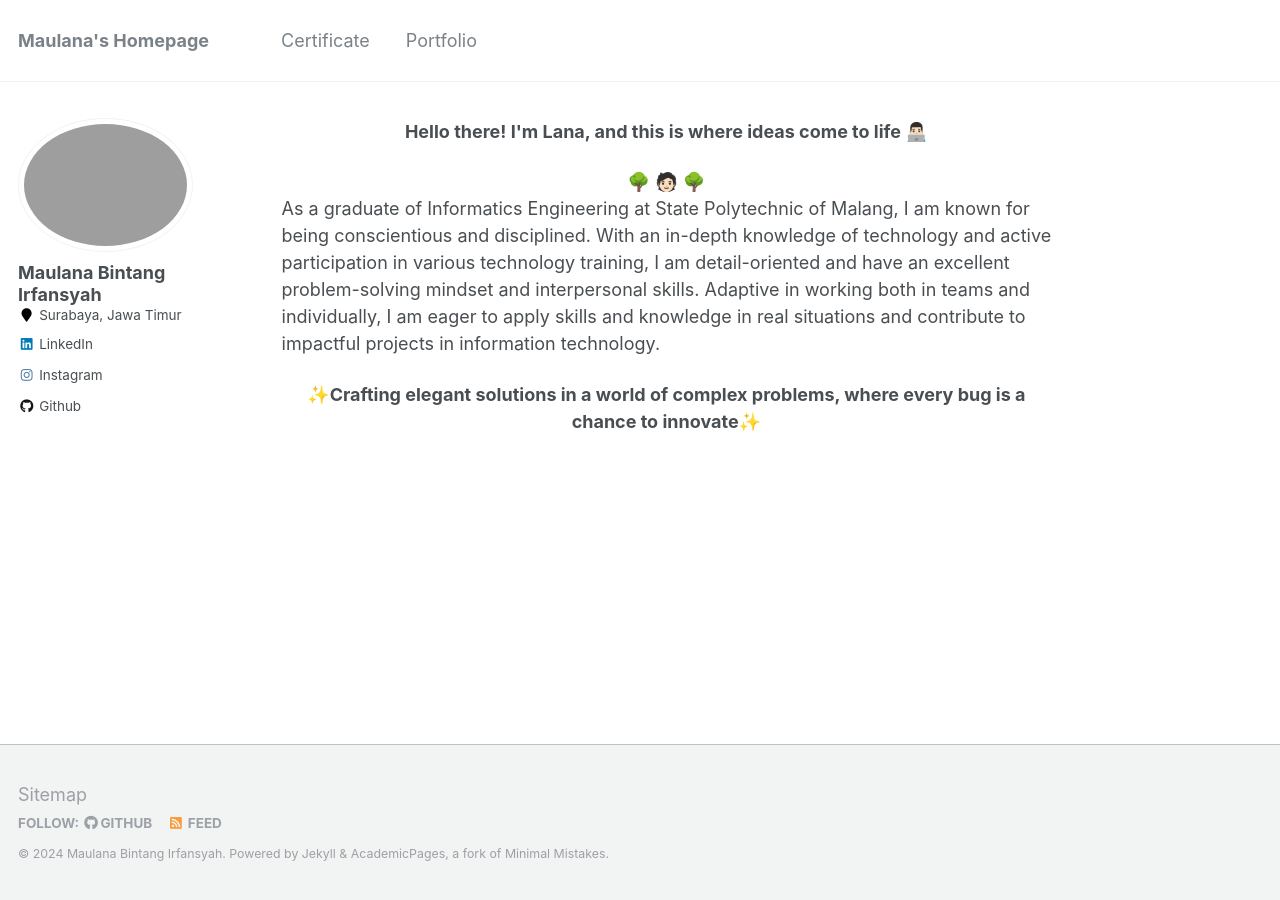
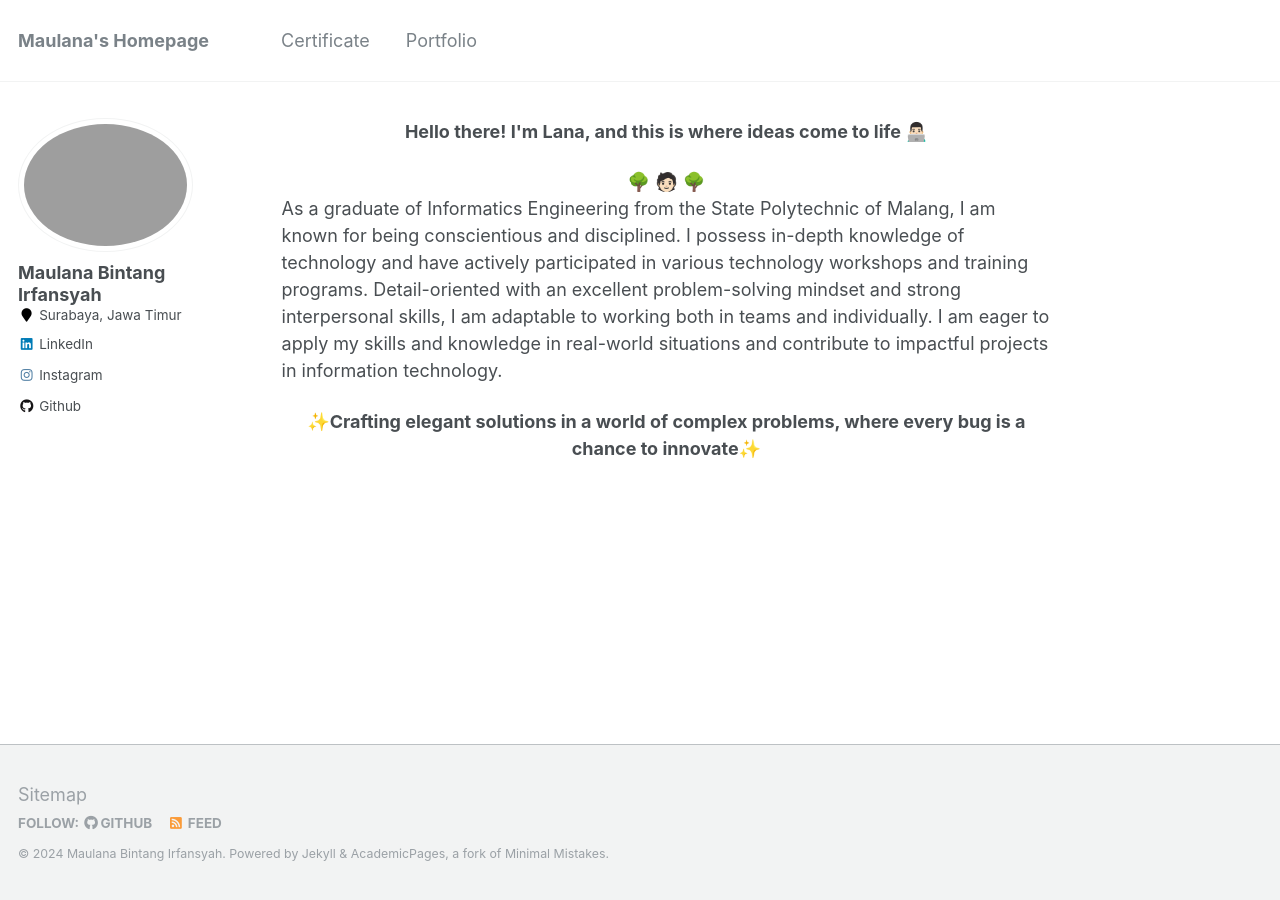
Before and after one commit to maulanabin/maulanabin.github.io, a Jekyll site: the page built from _pages/about.md, in a window 1280 px wide. Built offline with Jekyll 4.4.1, drawn with Linux system fonts in a browser that asks for light colours.

Commit message:
Update - About

```diff
--- a/_pages/about.md
+++ b/_pages/about.md
@@ -13,7 +13,7 @@ redirect_from:
 </p>
 
 <center>🌳 🧑🏻 🌳</center>
-As a graduate of Informatics Engineering at State Polytechnic of Malang, I am known for being conscientious and disciplined. With an in-depth knowledge of technology and active participation in various technology training, I am detail-oriented and have an excellent problem-solving mindset and interpersonal skills. Adaptive in working both in teams and individually, I am eager to apply skills and knowledge in real situations and contribute to impactful projects in information technology.
+As a graduate of Informatics Engineering from the State Polytechnic of Malang, I am known for being conscientious and disciplined. I possess in-depth knowledge of technology and have actively participated in various technology workshops and training programs. Detail-oriented with an excellent problem-solving mindset and strong interpersonal skills, I am adaptable to working both in teams and individually. I am eager to apply my skills and knowledge in real-world situations and contribute to impactful projects in information technology.
 
 <p align="center">
   <strong>✨Crafting elegant solutions in a world of complex problems, where every bug is a chance to innovate✨</strong>
```
